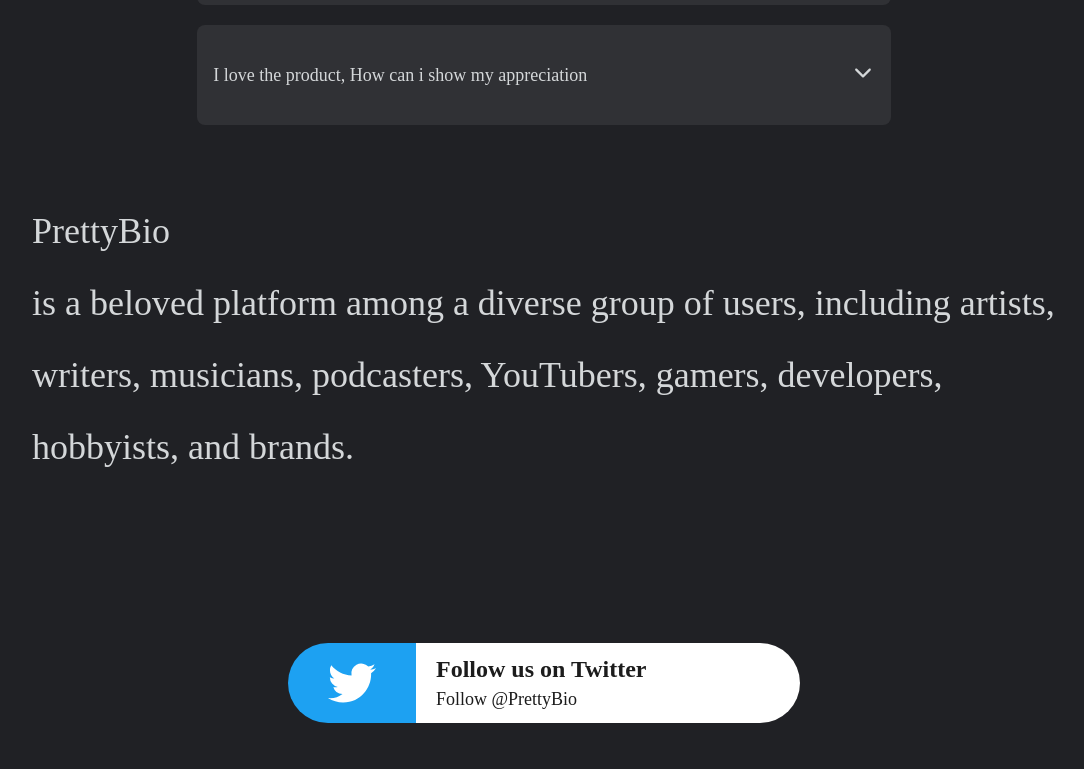
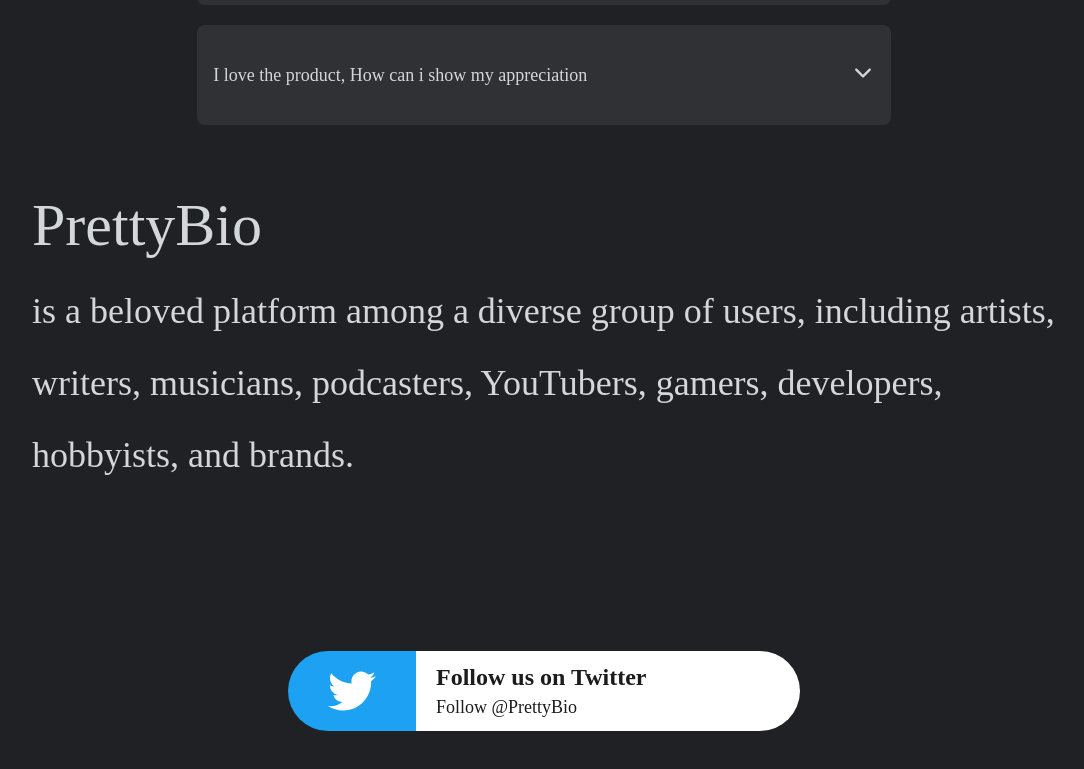
Before and after one commit to devtofunmi/prettybio, a Next.js app: page / in a window 1280 px wide. Shown: the part 3465-4234 px from the top of the page, without its empty margins (96-1180 px from the left). Built offline with nearby package versions, Linux system fonts and the light colour scheme; a web font is replaced by a local one.

Commit message:
change the text size

```diff
--- a/components/Footer.jsx
+++ b/components/Footer.jsx
@@ -3,12 +3,11 @@ import React from "react";
 const Footer = () => {
   return (
     <div>
-      <div
-        data-aos="zoom-in"
-        className=" md:text-4xl text-3xl w-4/5 leading-normal lg:leading-loose m-auto mt-[70px] text-text"
-      >
-        PrettyBio
-        <p>
+      <div data-aos="zoom-in">
+        <p className=" md:text-6xl text-4xl w-4/5 m-auto mt-[70px] text-text">
+          PrettyBio
+        </p>
+        <p className=" md:text-4xl text-3xl w-4/5 leading-normal lg:leading-loose m-auto md:mt-5 mt-2 text-text">
           is a beloved platform among a diverse group of users, including
           artists, writers, musicians, podcasters, YouTubers, gamers,
           developers, hobbyists, and brands.
```
